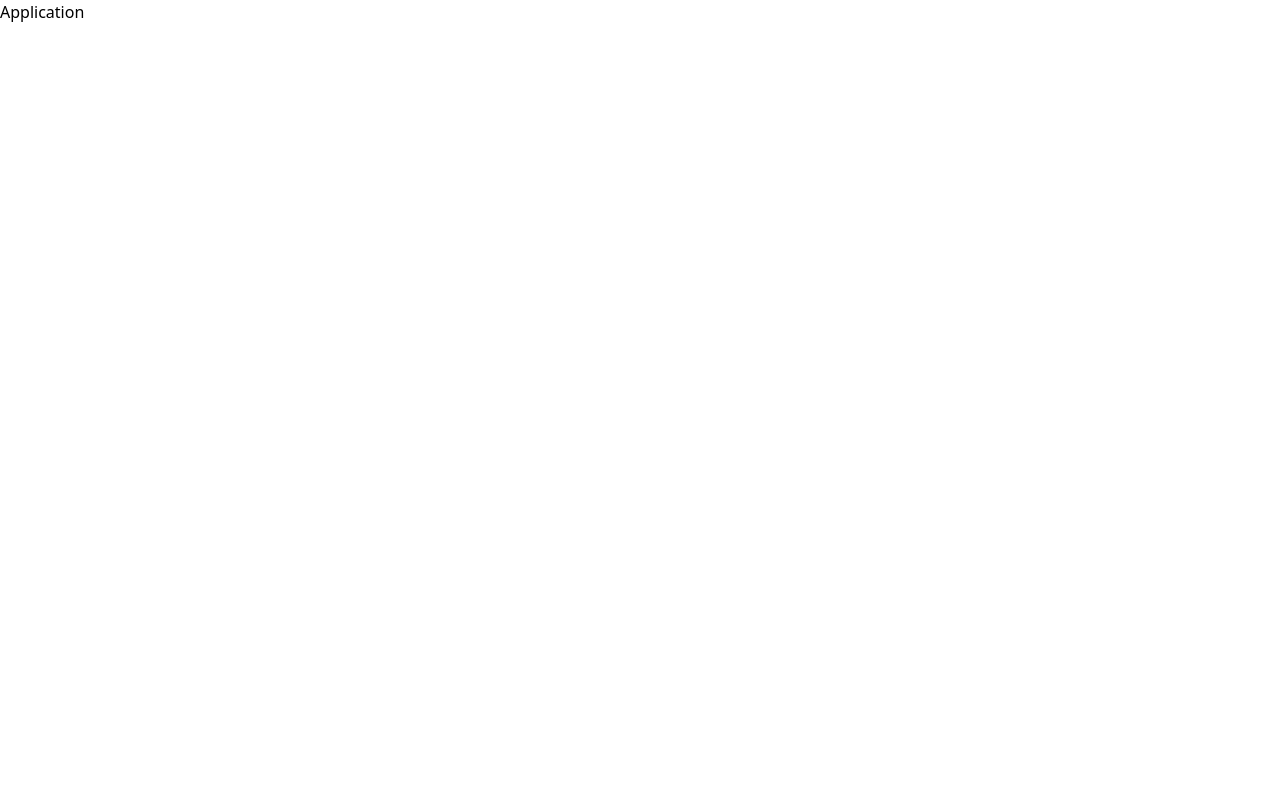
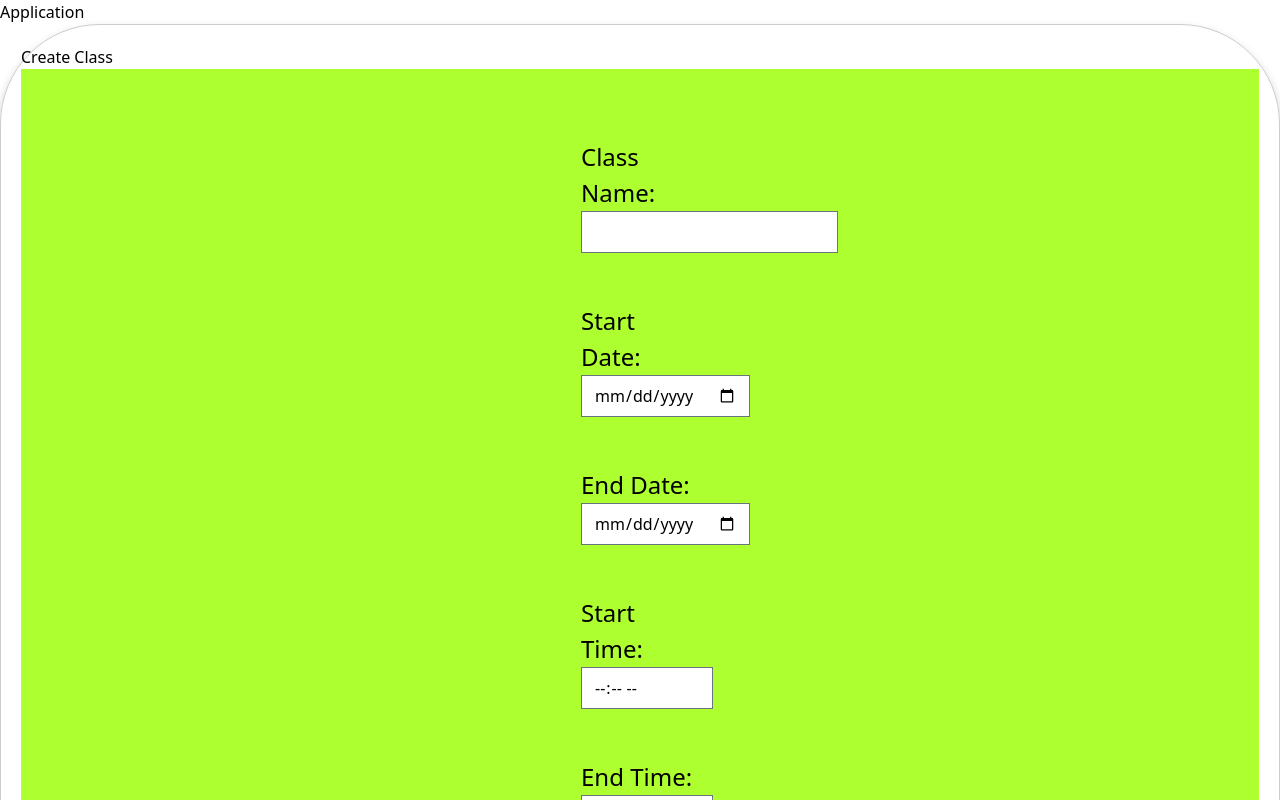
Before and after one commit to shaddybett/attendance-tracker-frontend, a React (Create React App) app in the folder client/: page / in a window 1280 px wide. Shown: the top 800 px of the page. Built offline with nearby package versions, Linux system fonts and the light colour scheme.

Commit message:
created a form.js

```diff
--- a/client/src/App.js
+++ b/client/src/App.js
@@ -1,9 +1,14 @@
 import React from 'react'
-import { Carousel } from 'flowbite-react'
+import Form from './Form'
+
 
 function App() {
   return (
-    <div>Application</div>
+    <div>
+      <h1>Application</h1>
+      <Form />
+    </div>
+
   )
 }
 
--- /dev/null
+++ b/client/src/Form.js
@@ -0,0 +1,95 @@
+import React, { Component } from 'react';
+
+class MyClassForm extends Component {
+  constructor(props) {
+    super(props);
+    this.state = {
+      className: '',
+      startDate: '',
+      endDate: '',
+      startTime: '',
+      endTime: ''
+    };
+  }
+
+  handleChange = (event) => {
+    const { name, value } = event.target;
+    this.setState({ [name]: value });
+  };
+
+  handleSubmit = (event) => {
+    event.preventDefault();
+    // Here you can implement your logic for form submission
+    console.log('Form submitted with state:', this.state);
+    // You can also call a function passed from parent component as a prop
+    // this.props.onSubmit(this.state);
+  };
+
+  render() {
+    return (
+      <div style={{ border: '1px solid #ccc', borderRadius: '100px', padding: '20px', boxShadow: '0 4px 8px 0 rgba(0, 0, 0, 0.2)', transition: '0.3s' }}>
+        <h2>Create Class</h2>
+        <form onSubmit={this.handleSubmit}>
+          <div>
+            <label htmlFor="className">Class Name:</label>
+            <input
+              type="text"
+              id="className"
+              name="className"
+              value={this.state.className}
+              onChange={this.handleChange}
+              required
+            />
+          </div>
+          <div>
+            <label htmlFor="startDate">Start Date:</label>
+            <input
+              type="date"
+              id="startDate"
+              name="startDate"
+              value={this.state.startDate}
+              onChange={this.handleChange}
+              required
+            />
+          </div>
+          <div>
+            <label htmlFor="endDate">End Date:</label>
+            <input
+              type="date"
+              id="endDate"
+              name="endDate"
+              value={this.state.endDate}
+              onChange={this.handleChange}
+              required
+            />
+          </div>
+          <div>
+            <label htmlFor="startTime">Start Time:</label>
+            <input
+              type="time"
+              id="startTime"
+              name="startTime"
+              value={this.state.startTime}
+              onChange={this.handleChange}
+              required
+            />
+          </div>
+          <div>
+            <label htmlFor="endTime">End Time:</label>
+            <input
+              type="time"
+              id="endTime"
+              name="endTime"
+              value={this.state.endTime}
+              onChange={this.handleChange}
+              required
+            />
+          </div>
+          <button type="submit" style={{ padding: '10px', backgroundColor: 'brown', color: 'white', border: 'none', borderRadius: '16px', cursor: 'pointer', fontSize: 'x-large' }}>Create Class</button>
+        </form>
+      </div>
+    );
+  }
+}
+
+export default MyClassForm;
--- a/client/src/index.css
+++ b/client/src/index.css
@@ -1,3 +1,23 @@
 @tailwind base;
 @tailwind components;
 @tailwind utilities;
+
+label{
+    text-align: center;
+    font-size:x-large;
+}
+
+div{
+    padding-bottom: 50px;
+}
+.input.className{
+    padding:10px 15px;
+    border-radius: 20px;
+
+}
+form{
+    padding: 70px 560px;
+    background-color:greenyellow;
+    size: 400px;
+
+}
```
